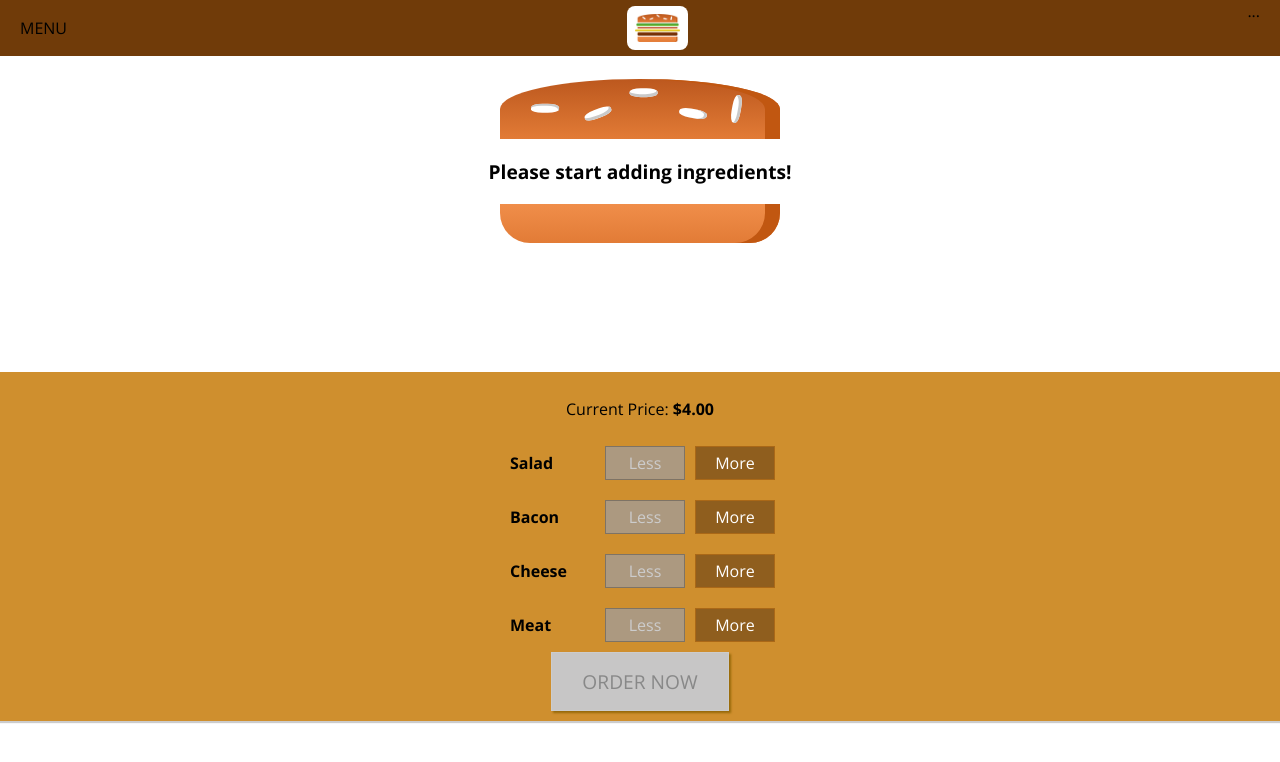
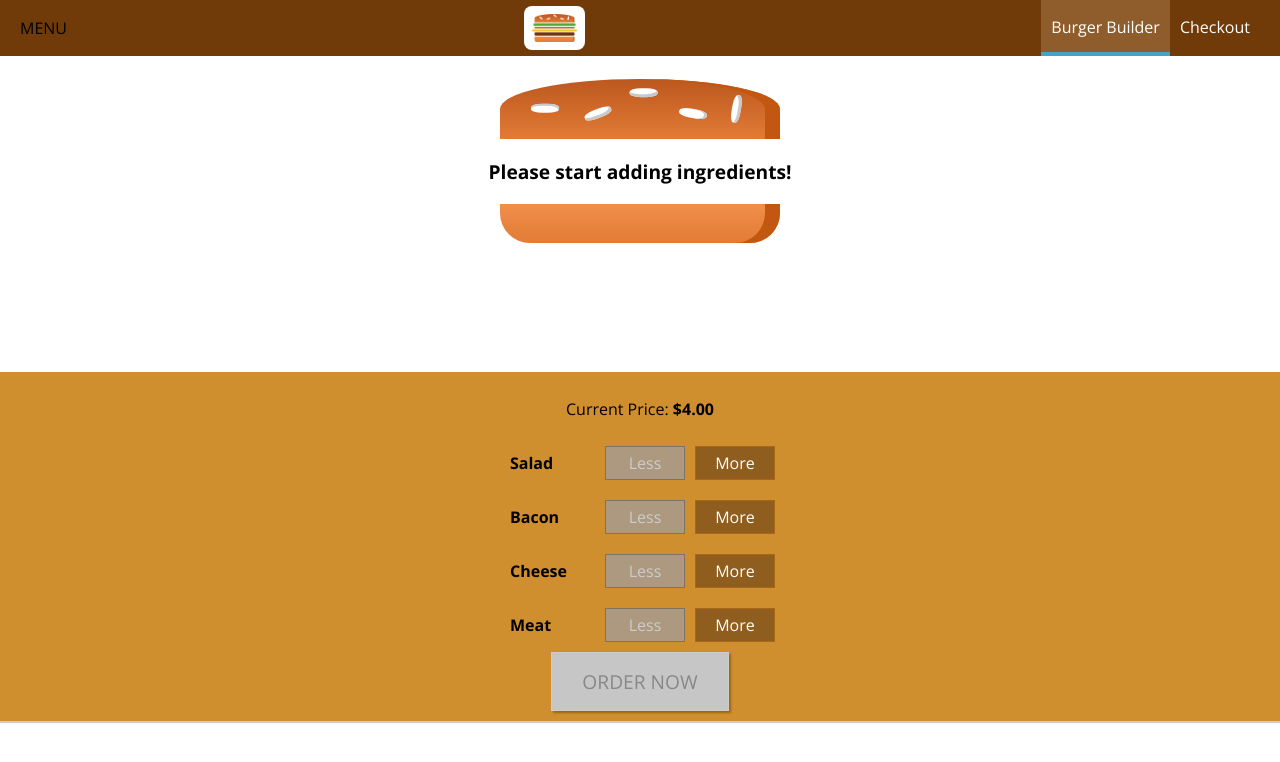
Before and after one commit to Ch-sriram/burger-builder, a React (Create React App) app: page / in a window 1280 px wide. Shown: the top 762 px of the page. Built offline with nearby package versions, Linux system fonts and the light colour scheme.

Commit message:
Adding Reusable <NavigationItem/> inside <NavigationItems/>

```diff
--- /dev/null
+++ b/src/components/Navigation/NavigationItems/NavigationItem/NavigationItem.component.jsx
@@ -0,0 +1,40 @@
+import React from 'react';
+import styled from 'styled-components';
+
+const NavigationItem = styled.div`
+  margin: 0;
+  box-sizing: border-box;
+  display: flex;
+  height: 100%;
+  align-items: center;
+
+  & a {
+    color: white;
+    text-decoration: none;
+    height: 100%;
+    padding: 16px 10px;
+    border-bottom: 4px solid transparent;
+    box-sizing: border-box;
+    display: block;
+
+    &:hover,
+    &:active,
+    &.active {
+      background-color: #8F5C2C;
+      border-bottom: 4px solid #40A4C8;
+    }
+  }
+`;
+
+const navigationItem = (props) => (
+  <NavigationItem>
+    <a
+      href={props.link}
+      className={props.active ? 'active' : null}
+    >
+      {props.children}
+    </a>
+  </NavigationItem>
+);
+
+export default navigationItem;
--- /dev/null
+++ b/src/components/Navigation/NavigationItems/NavigationItems.component.jsx
@@ -0,0 +1,25 @@
+// LIBRARY IMPORTS
+import React from 'react';
+import styled from 'styled-components';
+
+// CUSTOM COMPONENT
+import NavigationItem from './NavigationItem/NavigationItem.component';
+
+// STYLED UL
+const NavigationItems = styled.ul`
+  margin: 0;
+  padding: 0;
+  list-style: none;
+  display: flex;
+  align-items: center;
+  height: 100%;
+`;
+
+const navigationItems = () => (
+  <NavigationItems>
+    <NavigationItem link="/" active>Burger Builder</NavigationItem>
+    <NavigationItem link="/">Checkout</NavigationItem>
+  </NavigationItems>
+);
+
+export default navigationItems;
--- a/src/components/Navigation/Toolbar/Toolbar.component.jsx
+++ b/src/components/Navigation/Toolbar/Toolbar.component.jsx
@@ -4,6 +4,7 @@
 
 // OUR CUSTOM COMPONENTS
 import Logo from '../../Logo/Logo.component';
+import NavigationItems from '../NavigationItems/NavigationItems.component';
 
 // Custom Toolbar
 const Toolbar = styled.header`
@@ -30,7 +31,7 @@
     <div>MENU</div>
     <Logo />
     <nav>
-      ...
+      <NavigationItems />
     </nav>
   </Toolbar>
 );
```
Also changed, not shown: 1 other file (tests, documents, lock files or other folders).
